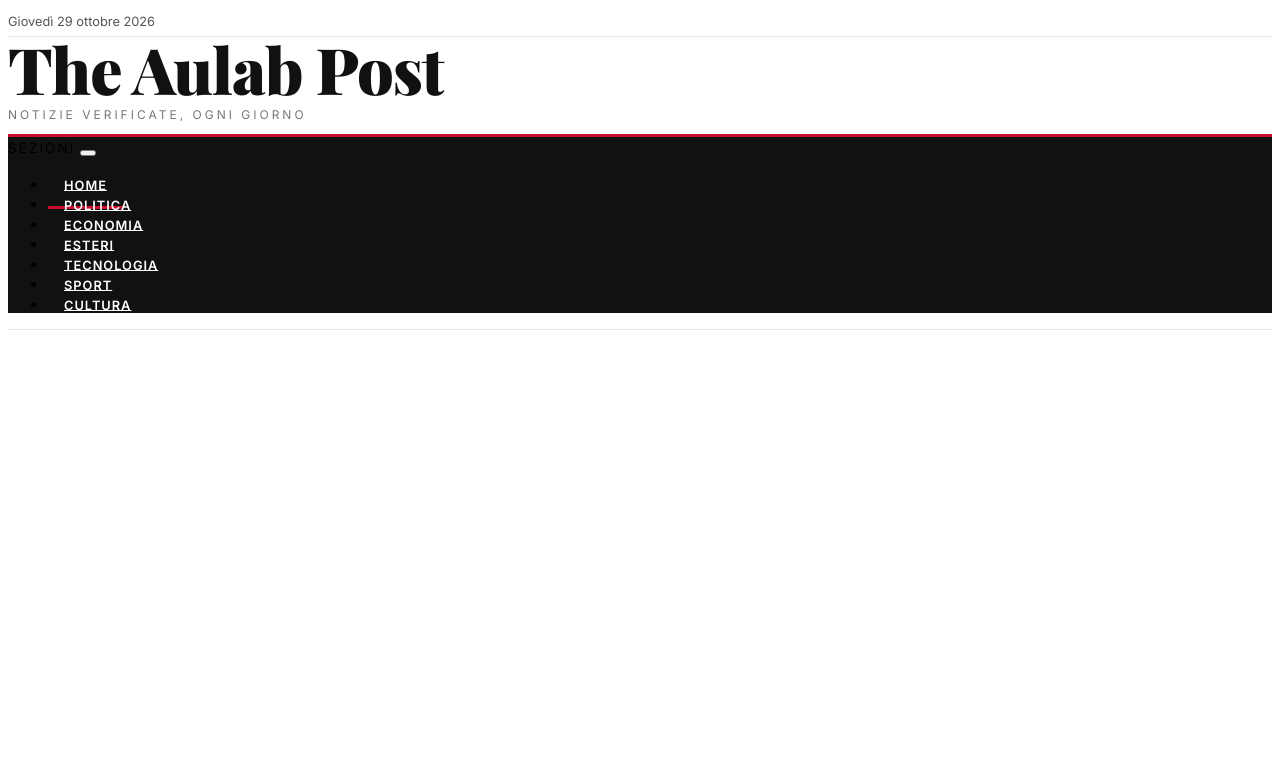
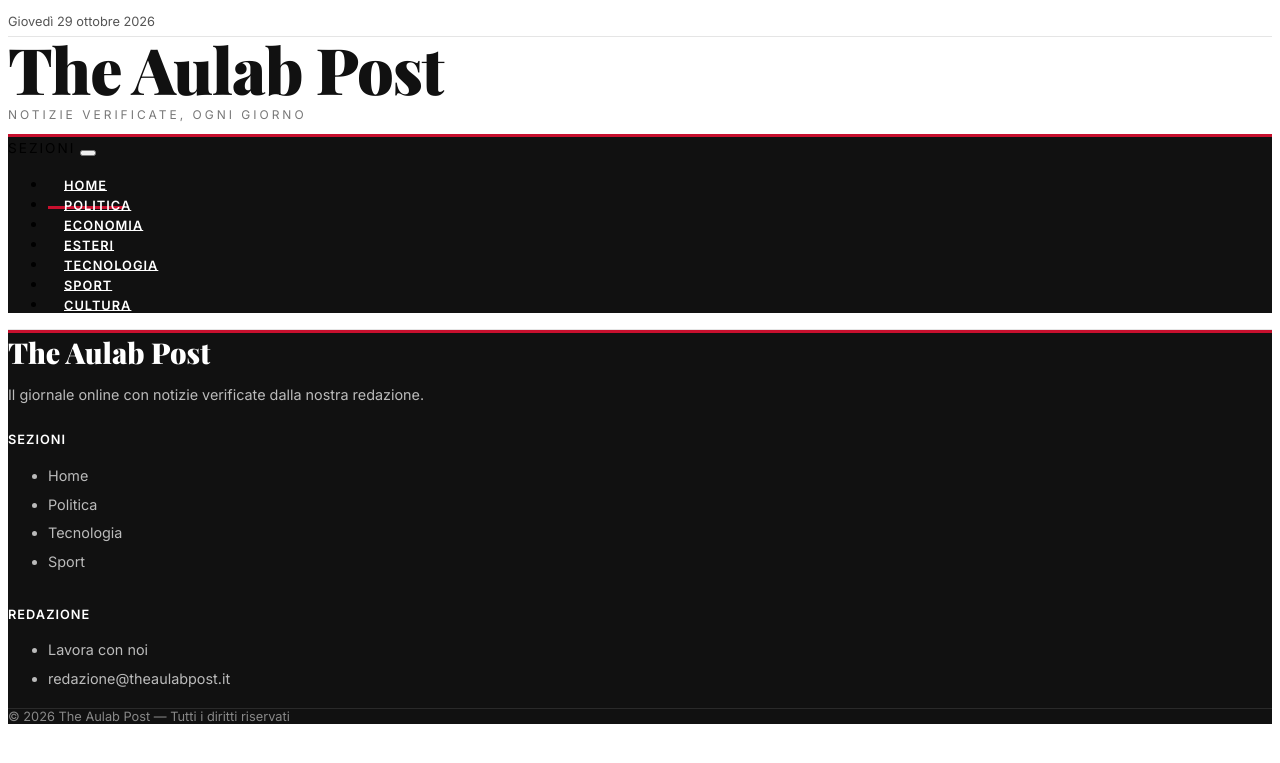
Before and after one commit to Hackademy-Part-Time-82/aulab_post_simone_pecchi, a Laravel app: page / in a window 1280 px wide. Shown: the top 763 px of the page. Run offline with Laravel 12, Linux system fonts and the light colour scheme; style sheets or scripts are compiled from the project's sources.

Commit message:
creato il footer

```diff
--- a/resources/css/style.css
+++ b/resources/css/style.css
@@ -96,3 +96,49 @@ body {
     text-transform: uppercase;
     letter-spacing: 2px;
 }
+
+/* ---------- FOOTER ---------- */
+
+.site-footer {
+    background: var(--post-dark);
+    color: #bbb;
+    border-top: 3px solid var(--post-red);
+    font-size: 0.9rem;
+}
+
+.footer-brand {
+    font-family: 'Playfair Display', serif;
+    font-weight: 900;
+    font-size: 1.8rem;
+    color: #fff;
+    text-decoration: none;
+}
+
+.footer-brand:hover {
+    color: #fff;
+}
+
+.footer-title {
+    color: #fff;
+    text-transform: uppercase;
+    letter-spacing: 1px;
+    font-size: 0.8rem;
+    font-weight: 600;
+    margin-bottom: 0.8rem;
+}
+
+.footer-link {
+    color: #bbb;
+    text-decoration: none;
+    line-height: 2;
+}
+
+.footer-link:hover {
+    color: #fff;
+}
+
+.footer-bottom {
+    border-top: 1px solid #2a2a2a;
+    font-size: 0.8rem;
+    color: #888;
+}
--- /dev/null
+++ b/resources/views/components/c-footer.blade.php
@@ -0,0 +1,42 @@
+<footer class="site-footer mt-5">
+    <div class="container py-5">
+        <div class="row gy-4">
+
+
+            <div class="col-12 col-md-5">
+                <a href="{{ route('homepage') }}" class="footer-brand">The Aulab Post</a>
+                <p class="footer-text mt-2 mb-0">
+                    Il giornale online con notizie verificate dalla nostra redazione.
+                </p>
+            </div>
+
+
+            <div class="col-6 col-md-3">
+                <h6 class="footer-title">Sezioni</h6>
+                <ul class="list-unstyled mb-0">
+                    <li><a href="{{ route('homepage') }}" class="footer-link">Home</a></li>
+                    <li><a href="#" class="footer-link">Politica</a></li>
+                    <li><a href="#" class="footer-link">Tecnologia</a></li>
+                    <li><a href="#" class="footer-link">Sport</a></li>
+                </ul>
+            </div>
+
+
+            <div class="col-6 col-md-4">
+                <h6 class="footer-title">Redazione</h6>
+                <ul class="list-unstyled mb-0">
+                    {{-- Con la User Story 3 questo link porterà al form "Lavora con noi" --}}
+                    <li><a href="#" class="footer-link">Lavora con noi</a></li>
+                    <li><a href="mailto:redazione@theaulabpost.it" class="footer-link">redazione@theaulabpost.it</a></li>
+                </ul>
+            </div>
+
+        </div>
+    </div>
+
+    <div class="footer-bottom">
+        <div class="container text-center py-3">
+            &copy; {{ date('Y') }} The Aulab Post — Tutti i diritti riservati
+        </div>
+    </div>
+</footer>
--- a/resources/views/components/c-layout.blade.php
+++ b/resources/views/components/c-layout.blade.php
@@ -24,7 +24,7 @@
 </div>
 
 
-
+<x-c-footer/>
 </body>
 
 </html>
```
